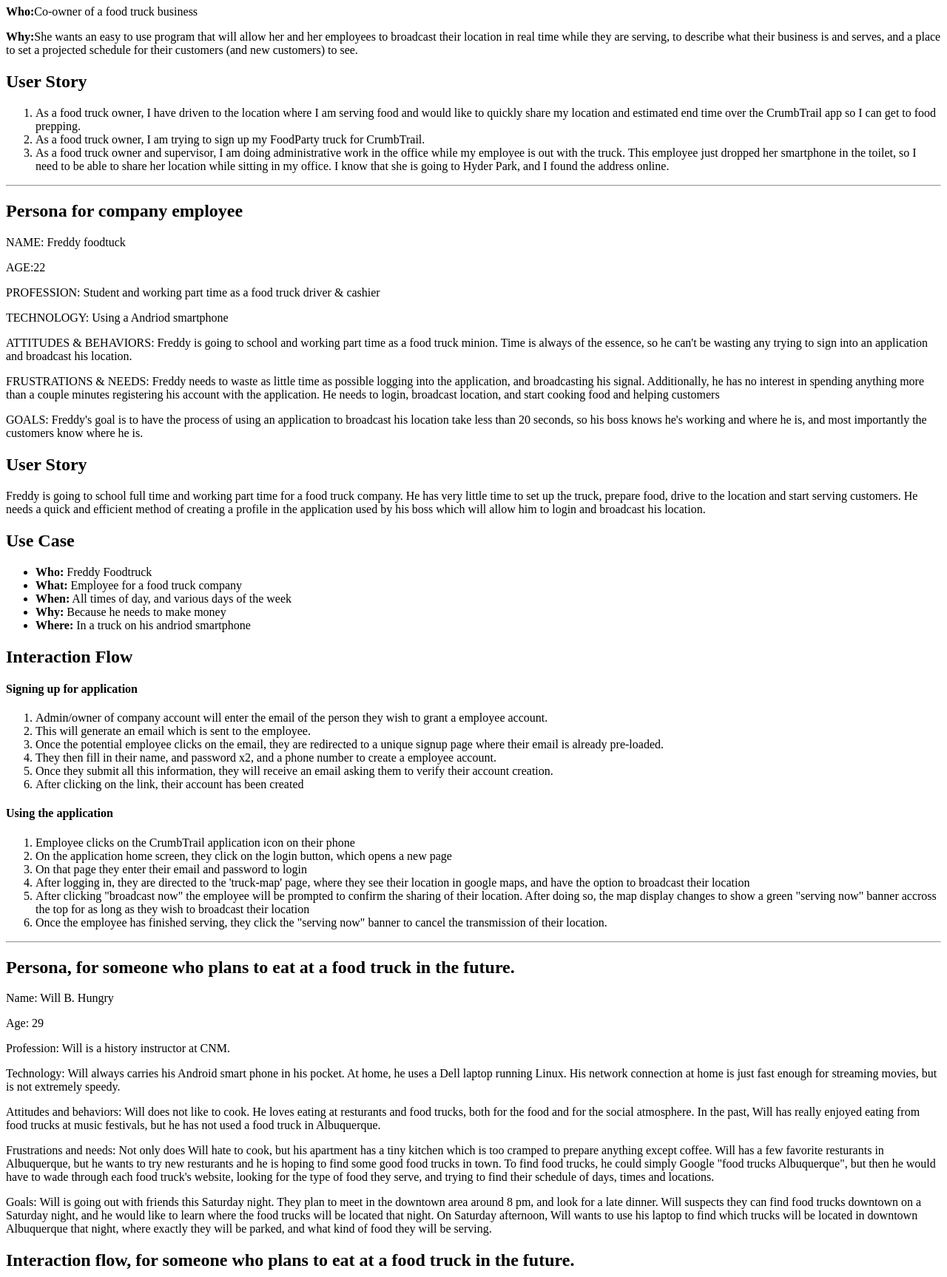
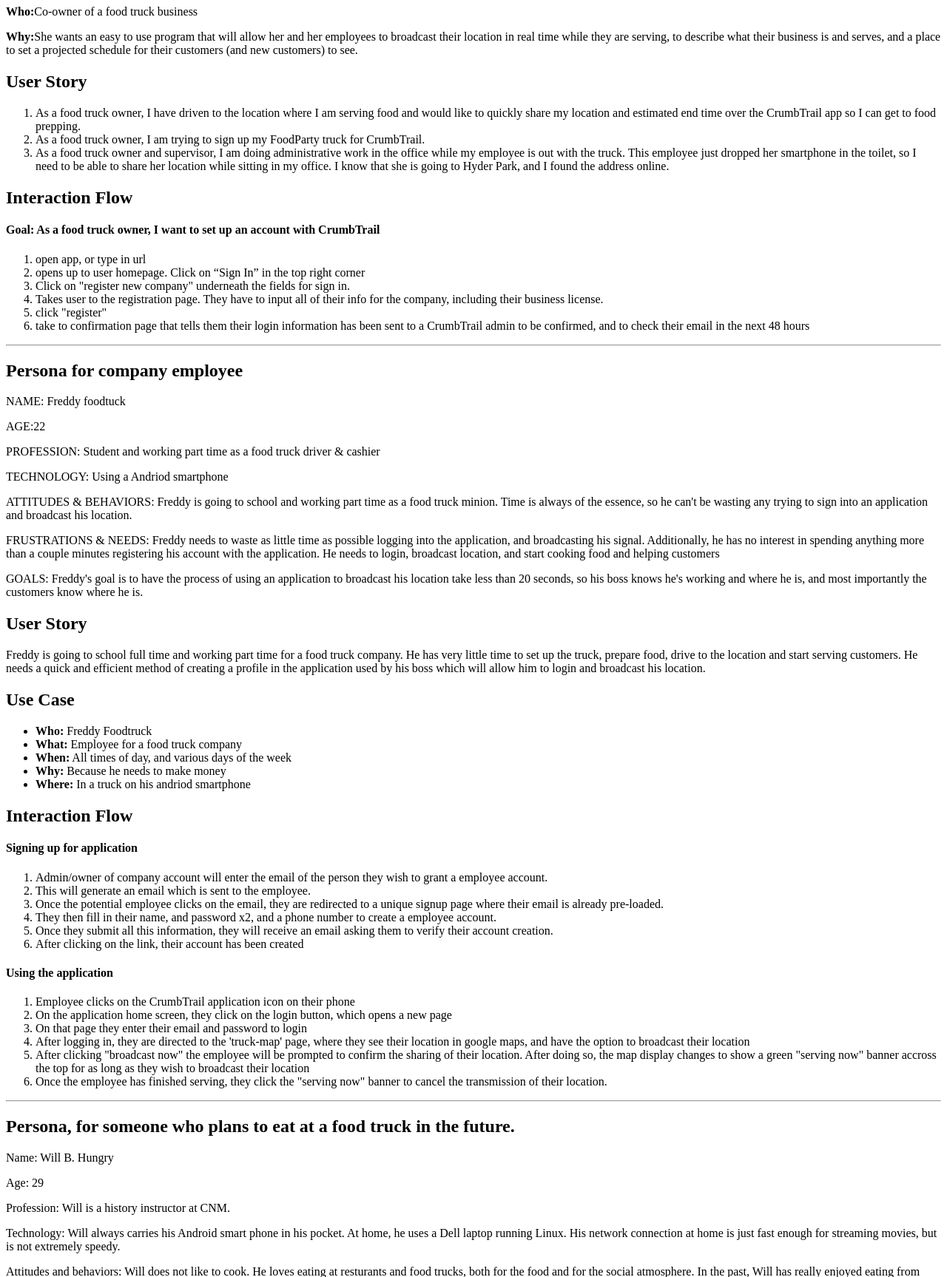
Before and after one commit to mmalvar13/crumbtrail, a PHP site: page /epic/epic.php in a window 1280 px wide. Shown: the part 2349-4076 px from the top of the page at 74% size. Run offline with PHP 8.4, Linux system fonts and the light colour scheme.

Commit message:
Persona for Company Admin-Interaction Flow 1

```diff
--- a/epic/epic.php
+++ b/epic/epic.php
@@ -153,6 +153,17 @@
 				<li>As a food truck owner and supervisor, I am doing administrative work in the office while my employee is out with the truck. This employee just dropped her smartphone in the toilet, so I need to be able to share her location while sitting in my office. I know that she is going to Hyder Park, and I found the address online.
 				</li>
 			</ol>
+			<h2>Interaction Flow</h2>
+			<h4>Goal: As a food truck owner, I want to set up an account with CrumbTrail</h4>
+			<ol>
+				<li>open app, or type in url
+				</li>
+				<li>opens up to user homepage. Click on “Sign In” in the top right corner</li>
+				<li>Click on "register new company" underneath the fields for sign in.</li>
+				<li>Takes user to the registration page. They have to input all of their info for the company, including their business license.</li>
+				<li>click "register"</li>
+				<li>take to confirmation page that tells them their login information has been sent to a CrumbTrail admin to be confirmed, and to check their email in the next 48 hours</li>
+			</ol>
 
 			<hr>
 			<h2>Persona for company employee</h2>
```
